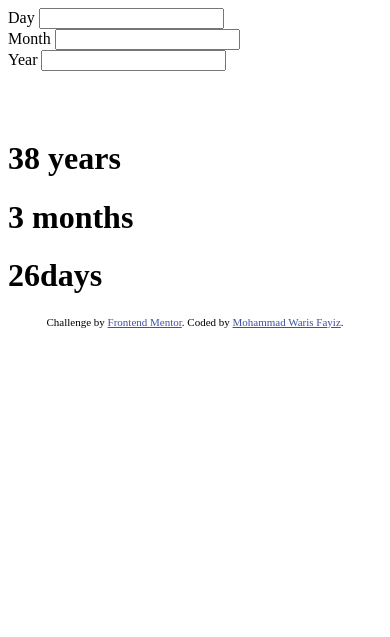
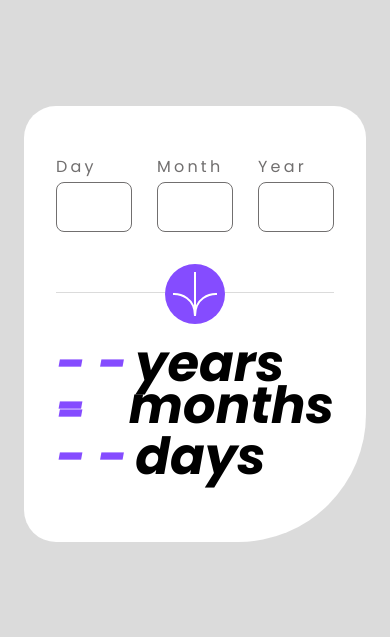
Before and after one commit to fayiz770/age-calculator-app-main, a plain HTML site: page index.html in a window 390 px wide. Shown: the top 637 px of the page. Drawn offline with Linux system fonts and the light colour scheme.

Commit message:
Mobile view css added

```diff
--- /dev/null
+++ b/index.css
@@ -0,0 +1,96 @@
+:root {
+    --purple: hsl(259, 100%, 65%);
+    --light-red: hsl(0, 100%, 67%);
+    --white: hsl(0, 0%, 100%);
+    --off-white: hsl(0, 0%, 94%);
+    --light-grey: hsl(0, 0%, 86%);
+    --smokey-grey: hsl(0, 1%, 44%);
+    --off-black: hsl(0, 0%, 8%);
+    --font-family: 'Poppins', sans-serif;
+}
+
+/* Typography */
+
+h1 {
+    font-weight: bold;
+    font-style: italic;
+    font-size: 3.2em;
+    display: flex;
+    gap: .5rem;
+}
+
+h1 > span {
+    font-weight: bold;
+    font-style: italic;
+    color: var(--purple);
+}
+
+body {
+    background: var(--light-grey);
+    display: grid;
+    height: 100vh;
+    font-family: var(--font-family);
+}
+
+.container {
+    margin: auto 1em;
+    padding: 3em 2em;
+    background: var(--white);
+    display: grid;
+    gap: 2em;
+    border-radius: 2em 2em 8em 2em;
+}
+
+.entries {
+    display: flex;
+    align-items: center;
+    justify-content: space-between;
+}
+
+.entries > div {
+    display: grid;
+    gap: .2em;
+}
+
+
+label {
+    font-weight: normal;
+    letter-spacing: .2em;
+    color: var(--smokey-grey);
+}
+
+input {
+    color: var(--off-black);
+    font-size: 1.3rem;
+    font-weight: bold;
+    padding: .75rem;
+    width: 50px;
+    border: 1px solid var(--smokey-grey);
+    border-radius: .5rem;
+}
+
+input:focus {
+    outline: none;
+}
+
+.illustration {
+    display: flex;
+    align-items: center;
+    justify-content: center;
+    border-bottom: 1px solid var(--light-grey);
+}
+
+.icon-container {
+    display: flex;
+    align-items: center;
+    justify-content: center;
+    background: var(--purple);
+    margin-bottom: -2em;
+    width: 60px;
+    height: 60px;
+    border-radius: 100%;
+}
+
+.results {
+    line-height: .5rem;
+}
--- a/index.html
+++ b/index.html
@@ -6,6 +6,11 @@
 
   <link rel="icon" type="image/png" sizes="32x32" href="./assets/images/favicon-32x32.png">
 
+  <!-- Styles -->
+   <link rel="stylesheet" href="index.css">
+
+   <!-- Google font -->
+   <link href="https://fonts.googleapis.com/css2?family=Poppins:ital,wght@0,100;0,200;0,300;0,400;0,500;0,600;0,700;0,800;0,900;1,100;1,200;1,300;1,400;1,500;1,600;1,700;1,800;1,900&display=swap" rel="stylesheet">
   <title>Frontend Mentor | Age calculator app</title>
 
   <!-- Feel free to remove these styles or customise in your own stylesheet 👍 -->
@@ -26,19 +31,20 @@
         <input type="text" id="month" class="month" name="month">
       </div>
       <div class="year">
-        <label for="month">Year</label>
+        <label for="year">Year</label>
         <input type="text" id="year" class="year" name="year">
       </div>
     </div>
 
     <div class="illustration">
-      <div class="line"></div>
-      <img src="assets/images/icon-arrow.svg" alt="icon-arrow">
+      <div class="icon-container">
+        <img class="icon-arrow" src="assets/images/icon-arrow.svg" alt="icon-arrow">
+      </div>
     </div>
     <div class="results">
-      <h1 class="result"><span id="years">38</span> years</h1>
-      <h1 class="result"><span id="months">3</span> months</h1>
-      <h1 class="result"><span id="days">26</span>days</h1>
+      <h1 class="result"><span id="years">- -</span>years</h1>
+      <h1 class="result"><span id="months">- -</span>months</h1>
+      <h1 class="result"><span id="days">- -</span>days</h1>
     </div>
   </div>
   <div class="attribution">
```
Also changed, not shown: assets/images/Frame 30.png (added).
